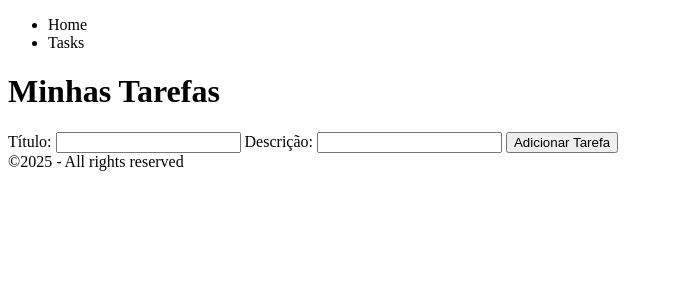
After one commit to luizcdprof/tasks_api, a Django app: page //tasks in a window 1280 px wide. The commit adds this page. Shown: the top 300 px of the page, without its empty margins (0-673 px from the left). Run offline with Django 5.2, Linux system fonts and the light colour scheme.

Commit message:
adds templates - error in tasks route

```diff
--- a/tasks/templates/base.html
+++ b/tasks/templates/base.html
@@ -7,12 +7,18 @@
     </head>
     <body>
         {% block header %}
+            {% include 'header.html' %}
         {% endblock %}
 
         {% block content %}
         {% endblock %}
 
-        {% block footer %}
-        {% endblock %}
+        <footer>
+            <div class="footer">
+                &copy;2025 - All rights reserved
+            </div>
+            {% block footer %}
+            {% endblock %}
+        </footer>
     </body>
 </html>
--- /dev/null
+++ b/tasks/templates/footer.html
@@ -0,0 +1,4 @@
+{% extends 'base.html' %}
+
+{% block footer %}
+{% endblock %}
--- /dev/null
+++ b/tasks/templates/header.html
@@ -0,0 +1,6 @@
+<nav>
+    <ul>
+        <li>Home</li>
+        <li>Tasks</li>
+    </ul>
+</nav>
--- /dev/null
+++ b/tasks/templates/tasks.html
@@ -0,0 +1,14 @@
+{% extends 'base.html' %}
+
+{% block content %}
+    <h1>Minhas Tarefas</h1>
+
+    <form method="post">
+        {% csrf_token %}
+        <label for="title">Título:</label>
+        <input type="text" name="title" required>
+        <label for="description">Descrição:</label>
+        <input type="text" name="description">
+        <button type="submit">Adicionar Tarefa</button>
+    </form>
+{% endblock %}
--- a/tasks/urls.py
+++ b/tasks/urls.py
@@ -2,5 +2,6 @@ from django.urls import path
 from . import views
 
 urlpatterns = [
-    path('', views.home, name='home')
+    path('', views.home, name='home'),
+    path('/tasks', views.tasks, name='tasks')
 ]
--- a/tasks/views.py
+++ b/tasks/views.py
@@ -4,3 +4,6 @@ from django.shortcuts import render
 
 def home(request):
     return render(request, 'home.html')
+
+def tasks(request):
+    return render(request, 'tasks.html')
```
